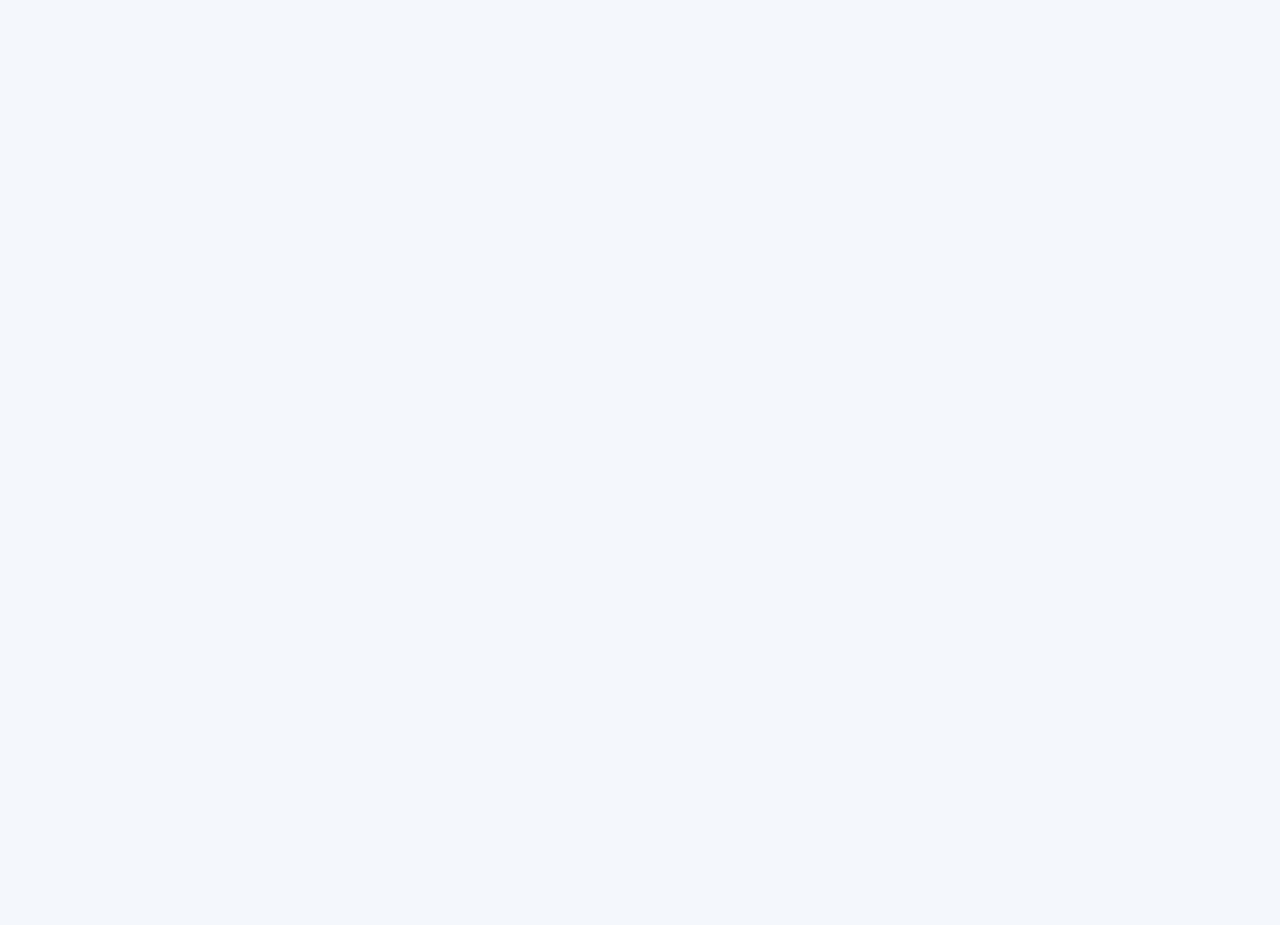
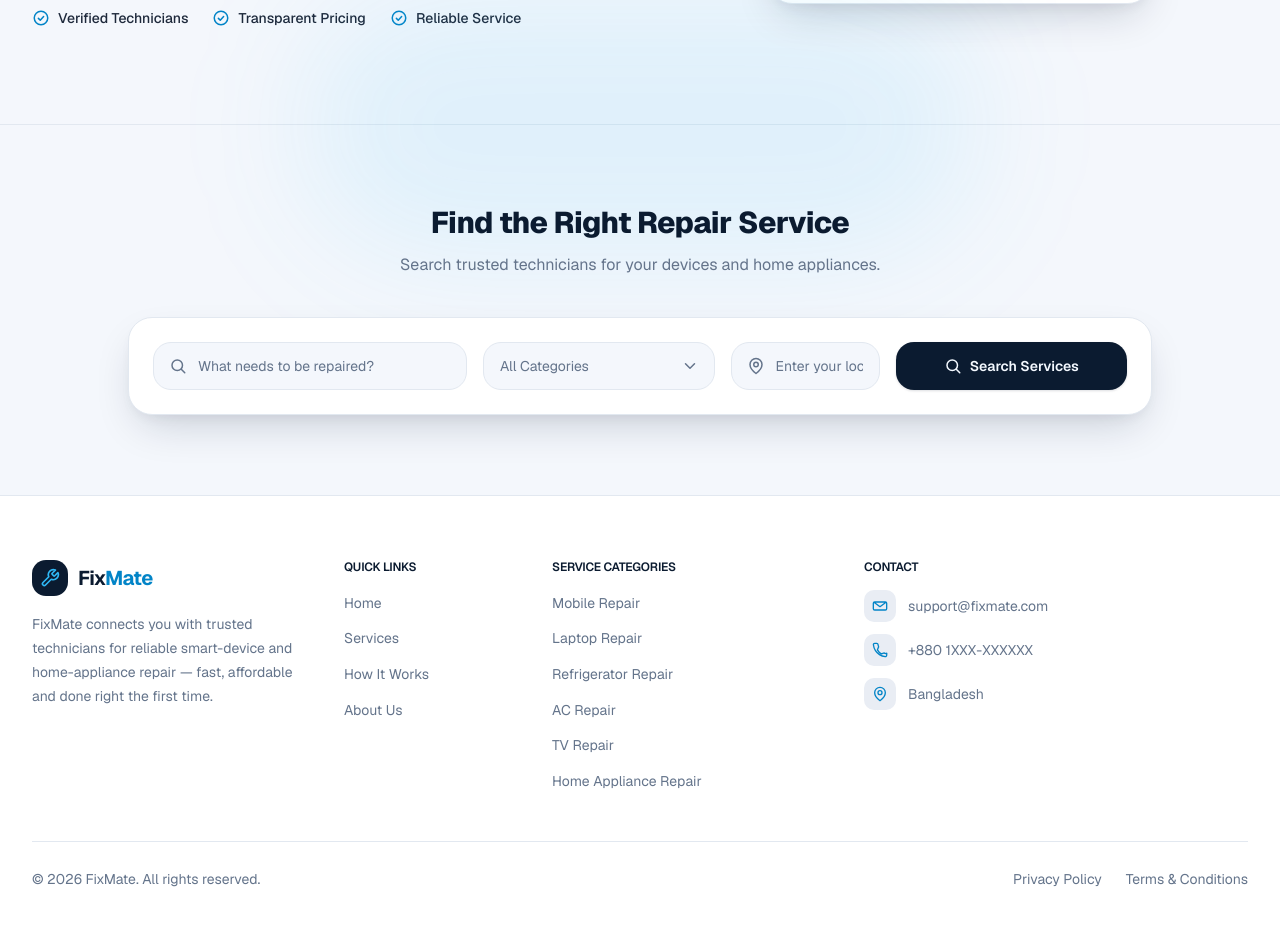
Before and after one commit to mohhammadullah/fixmate-client, a Next.js app: page / in a window 1280 px wide. Shown: the part 641-1566 px from the top of the page. Before the commit the page ends 800 px from the top, so only its background shows below. Built offline with nearby package versions, Linux system fonts and the light colour scheme.

Commit message:
feat: build and mount homepage search section

```diff
--- a/package.json
+++ b/package.json
@@ -6,7 +6,8 @@
     "dev": "next dev",
     "build": "next build",
     "start": "next start",
-    "lint": "eslint"
+    "lint": "eslint",
+    "type-check": "tsc --noEmit"
   },
   "dependencies": {
     "next": "16.4.6",
--- a/src/app/layout.tsx
+++ b/src/app/layout.tsx
@@ -1,6 +1,8 @@
 import type { Metadata } from "next";
 import { Geist, Geist_Mono } from "next/font/google";
 import "./globals.css";
+import Navbar from "@/components/layout/Navbar";
+import Footer from "@/components/layout/Footer";
 
 const geistSans = Geist({
   variable: "--font-geist-sans",
@@ -23,7 +25,11 @@ export default function RootLayout({ children }: LayoutProps<"/">) {
       lang="en"
       className={`${geistSans.variable} ${geistMono.variable} h-full antialiased`}
     >
-      <body className="min-h-full flex flex-col">{children}</body>
+      <body className="min-h-full flex flex-col">
+        <Navbar />
+        {children}
+        <Footer />
+      </body>
     </html>
   );
 }
--- a/src/app/page.tsx
+++ b/src/app/page.tsx
@@ -1,9 +1,11 @@
 import HeroSection from "@/components/home/HeroSection";
+import SearchSection from "@/components/home/SearchSection";
 
 export default function Home() {
   return (
     <main>
       <HeroSection />
+      <SearchSection />
     </main>
   );
 }
--- /dev/null
+++ b/src/components/home/SearchSection.tsx
@@ -0,0 +1,198 @@
+"use client";
+
+import { useState } from "react";
+import type { FormEvent } from "react";
+import { useRouter } from "next/navigation";
+
+const CATEGORIES = [
+  "Mobile Repair",
+  "Laptop Repair",
+  "Refrigerator Repair",
+  "AC Repair",
+  "TV Repair",
+  "Home Appliance Repair",
+] as const;
+
+export default function SearchSection() {
+  const router = useRouter();
+  const [search, setSearch] = useState("");
+  const [category, setCategory] = useState("");
+  const [location, setLocation] = useState("");
+
+  function handleSubmit(event: FormEvent<HTMLFormElement>) {
+    event.preventDefault();
+
+    const params = new URLSearchParams();
+    if (search.trim()) params.set("search", search.trim());
+    if (category.trim()) params.set("category", category.trim());
+    if (location.trim()) params.set("location", location.trim());
+
+    const queryString = params.toString();
+    router.push(queryString ? `/services?${queryString}` : "/services");
+  }
+
+  const fieldClass =
+    "h-12 w-full rounded-xl border border-border bg-background text-sm text-foreground placeholder:text-muted transition-colors duration-200 focus:border-accent-500";
+
+  return (
+    <section
+      aria-labelledby="search-heading"
+      className="relative overflow-x-clip border-t border-border"
+    >
+      {/* Ambient accent glow */}
+      <div
+        aria-hidden="true"
+        className="pointer-events-none absolute left-1/2 top-0 h-64 w-[42rem] -translate-x-1/2 -translate-y-1/2 rounded-full bg-accent-400/10 blur-3xl"
+      />
+
+      <div className="container-page relative py-14 lg:py-20">
+        {/* Heading */}
+        <div className="mx-auto max-w-2xl text-center">
+          <h2
+            id="search-heading"
+            className="text-2xl font-extrabold tracking-tight text-heading sm:text-3xl"
+          >
+            Find the Right Repair Service
+          </h2>
+          <p className="mt-3 text-base text-muted">
+            Search trusted technicians for your devices and home appliances.
+          </p>
+        </div>
+
+        {/* Search panel */}
+        <form
+          onSubmit={handleSubmit}
+          role="search"
+          aria-label="Repair service search"
+          className="mx-auto mt-8 max-w-5xl rounded-2xl border border-border bg-surface p-4 shadow-lg sm:mt-10 sm:p-6"
+        >
+          <div className="grid gap-4 md:grid-cols-2 lg:grid-cols-12">
+            {/* Search input */}
+            <div className="relative md:col-span-2 lg:col-span-4">
+              <label htmlFor="service-search" className="sr-only">
+                What needs to be repaired?
+              </label>
+              <svg
+                viewBox="0 0 24 24"
+                width="18"
+                height="18"
+                fill="none"
+                stroke="currentColor"
+                strokeWidth="2"
+                strokeLinecap="round"
+                strokeLinejoin="round"
+                aria-hidden="true"
+                className="pointer-events-none absolute left-4 top-1/2 h-[18px] w-[18px] -translate-y-1/2 text-muted"
+              >
+                <circle cx="11" cy="11" r="7" />
+                <path d="m21 21-4.3-4.3" />
+              </svg>
+              <input
+                id="service-search"
+                name="search"
+                type="text"
+                autoComplete="off"
+                value={search}
+                onChange={(event) => setSearch(event.target.value)}
+                placeholder="What needs to be repaired?"
+                className={`${fieldClass} pl-11 pr-4`}
+              />
+            </div>
+
+            {/* Category dropdown */}
+            <div className="relative lg:col-span-3">
+              <label htmlFor="service-category" className="sr-only">
+                Category
+              </label>
+              <select
+                id="service-category"
+                name="category"
+                value={category}
+                onChange={(event) => setCategory(event.target.value)}
+                className={`${fieldClass} appearance-none pl-4 pr-10 ${
+                  category === "" ? "text-muted" : ""
+                }`}
+              >
+                <option value="">All Categories</option>
+                {CATEGORIES.map((name) => (
+                  <option key={name} value={name}>
+                    {name}
+                  </option>
+                ))}
+              </select>
+              <svg
+                viewBox="0 0 24 24"
+                width="18"
+                height="18"
+                fill="none"
+                stroke="currentColor"
+                strokeWidth="2"
+                strokeLinecap="round"
+                strokeLinejoin="round"
+                aria-hidden="true"
+                className="pointer-events-none absolute right-4 top-1/2 h-[18px] w-[18px] -translate-y-1/2 text-muted"
+              >
+                <path d="m6 9 6 6 6-6" />
+              </svg>
+            </div>
+
+            {/* Location input */}
+            <div className="relative lg:col-span-2">
+              <label htmlFor="service-location" className="sr-only">
+                Location
+              </label>
+              <svg
+                viewBox="0 0 24 24"
+                width="18"
+                height="18"
+                fill="none"
+                stroke="currentColor"
+                strokeWidth="2"
+                strokeLinecap="round"
+                strokeLinejoin="round"
+                aria-hidden="true"
+                className="pointer-events-none absolute left-4 top-1/2 h-[18px] w-[18px] -translate-y-1/2 text-muted"
+              >
+                <path d="M20 10c0 6-8 12-8 12s-8-6-8-12a8 8 0 0 1 16 0z" />
+                <circle cx="12" cy="10" r="3" />
+              </svg>
+              <input
+                id="service-location"
+                name="location"
+                type="text"
+                autoComplete="off"
+                value={location}
+                onChange={(event) => setLocation(event.target.value)}
+                placeholder="Enter your location"
+                className={`${fieldClass} pl-11 pr-4`}
+              />
+            </div>
+
+            {/* Submit */}
+            <button
+              type="submit"
+              className="flex h-12 items-center justify-center gap-2 rounded-xl bg-primary px-6 text-sm font-semibold text-primary-foreground shadow-sm transition-all duration-200 hover:bg-primary-hover hover:shadow-md md:col-span-2 lg:col-span-3"
+            >
+              <svg
+                viewBox="0 0 24 24"
+                width="18"
+                height="18"
+                fill="none"
+                stroke="currentColor"
+                strokeWidth="2"
+                strokeLinecap="round"
+                strokeLinejoin="round"
+                aria-hidden="true"
+                className="h-[18px] w-[18px]"
+              >
+                <circle cx="11" cy="11" r="7" />
+                <path d="m21 21-4.3-4.3" />
+              </svg>
+              Search Services
+            </button>
+          </div>
+        </form>
+      </div>
+    </section>
+  );
+}
--- a/src/components/layout/Navbar.tsx
+++ b/src/components/layout/Navbar.tsx
@@ -59,17 +59,19 @@ export default function Navbar() {
           >
             <span
               aria-hidden="true"
-              className="flex h-9 w-9 items-center justify-center rounded-lg bg-primary shadow-sm"
+              className="flex h-9 w-9 shrink-0 items-center justify-center rounded-lg bg-navy-900 text-accent-400 shadow-sm"
             >
               {/* Wrench — repair/technology inspired (Lucide-style stroke icon) */}
               <svg
                 viewBox="0 0 24 24"
+                width="20"
+                height="20"
                 fill="none"
                 stroke="currentColor"
                 strokeWidth="2"
                 strokeLinecap="round"
                 strokeLinejoin="round"
-                className="h-5 w-5 text-accent-400"
+                className="h-5 w-5 shrink-0"
               >
                 <path d="M14.7 6.3a1 1 0 0 0 0 1.4l1.6 1.6a1 1 0 0 0 1.4 0l3.77-3.77a6 6 0 0 1-7.94 7.94l-6.91 6.91a2.12 2.12 0 0 1-3-3l6.91-6.91a6 6 0 0 1 7.94-7.94l-3.76 3.76z" />
               </svg>
```
